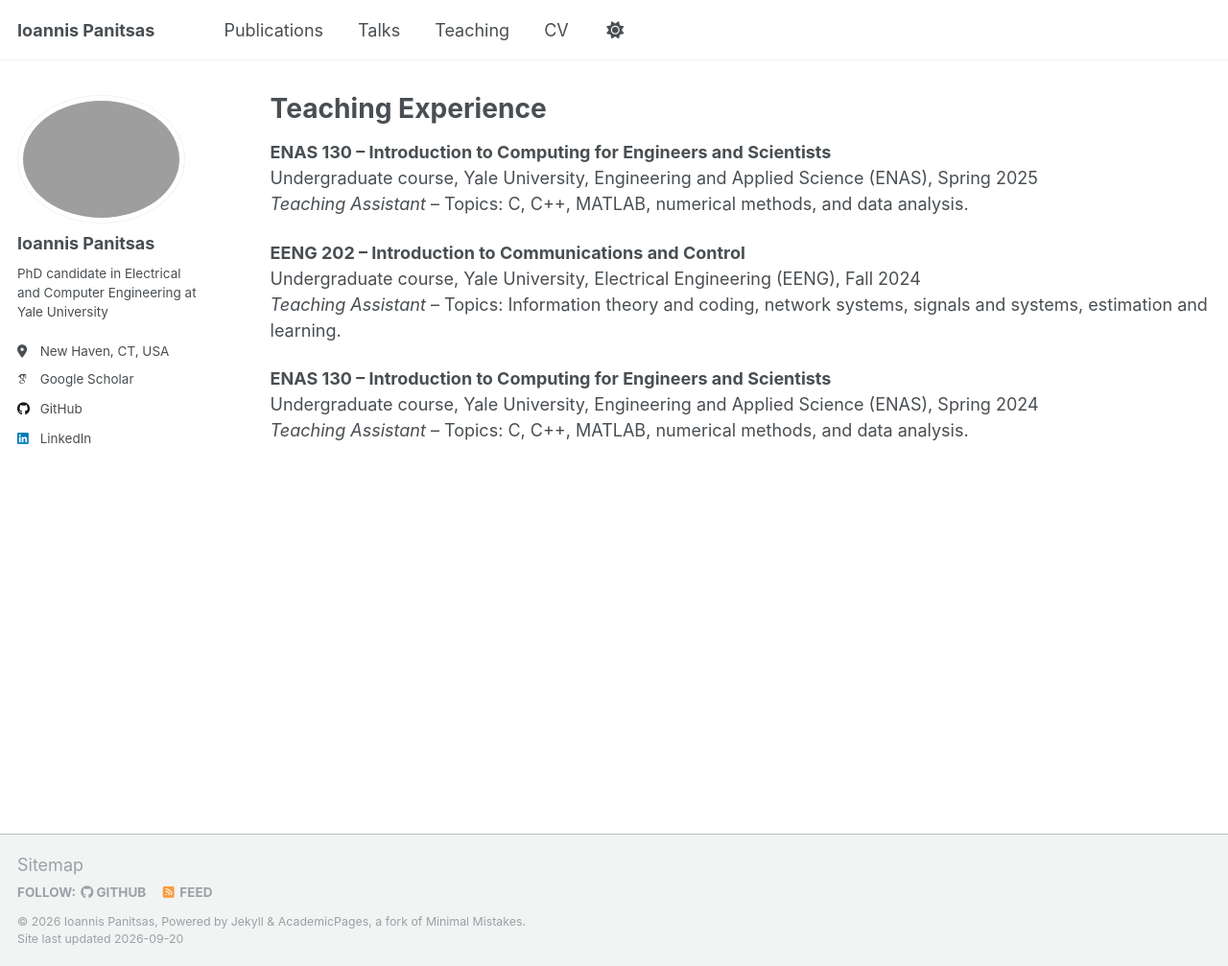
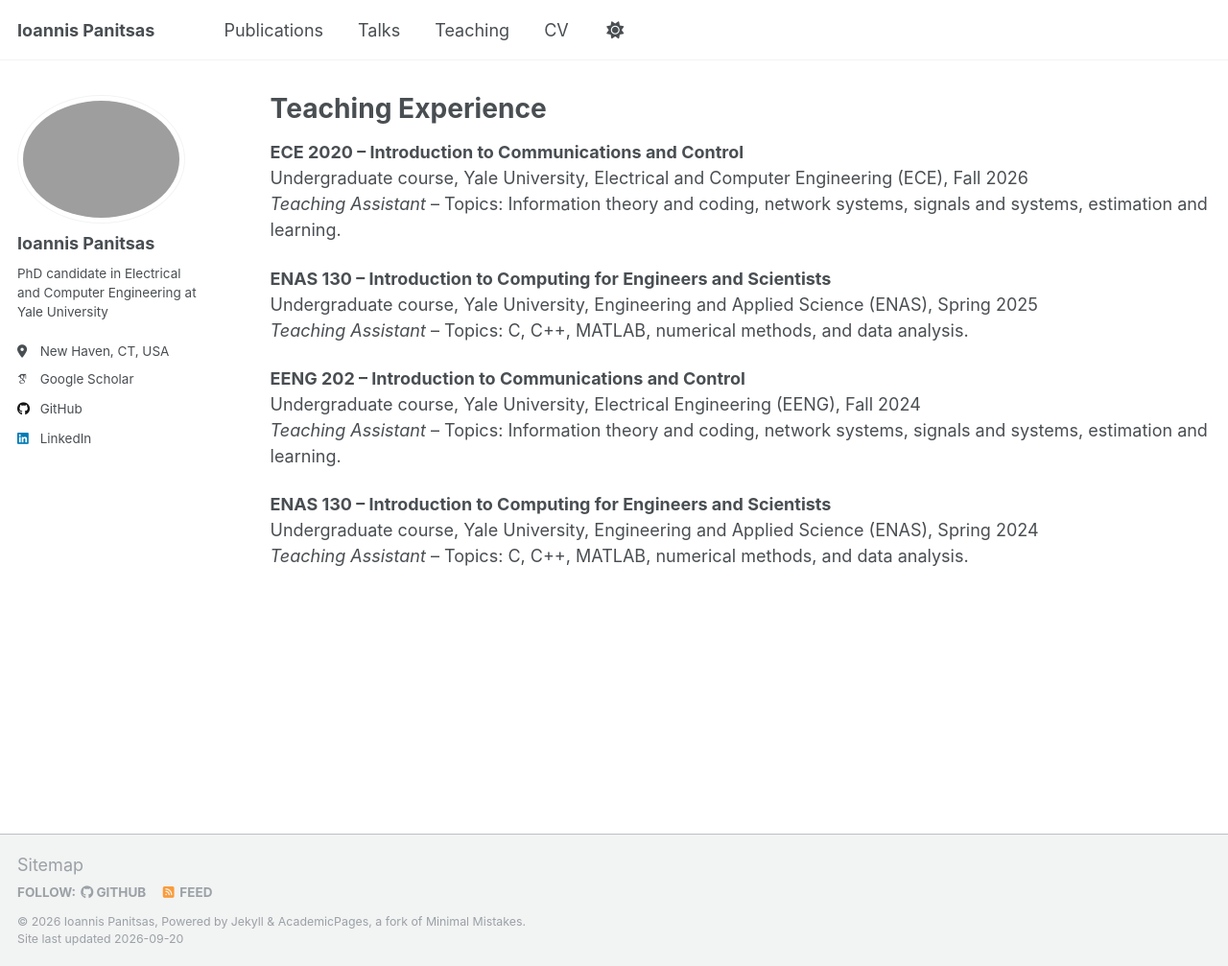
Before and after one commit to panitsasi/panitsasi.github.io, a Jekyll site: the page built from _pages/teaching.md, in a window 1280 px wide and 1007 px high. Shown: the whole window at 96% size. Built offline with Jekyll 4.4.1, drawn with Linux system fonts in a browser that asks for light colours; some web fonts are replaced.

Commit message:
Update teaching.md

```diff
--- a/_pages/teaching.md
+++ b/_pages/teaching.md
@@ -4,6 +4,11 @@ title: "Teaching Experience"
 permalink: /teaching/
 author_profile: true
 ---
+
+**ECE 2020 – Introduction to Communications and Control**
+Undergraduate course, Yale University, Electrical and Computer Engineering (ECE), Fall 2026
+*Teaching Assistant* – Topics: Information theory and coding, network systems, signals and systems, estimation and learning.
+
 **ENAS 130 – Introduction to Computing for Engineers and Scientists**
 Undergraduate course, Yale University, Engineering and Applied Science (ENAS), Spring 2025
 *Teaching Assistant* – Topics: C, C++, MATLAB, numerical methods, and data analysis.
```
